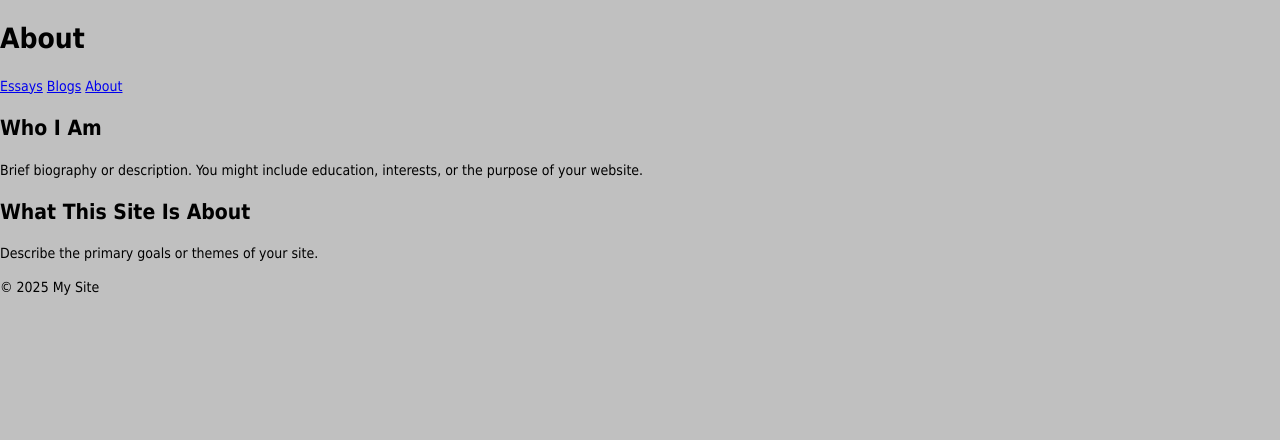
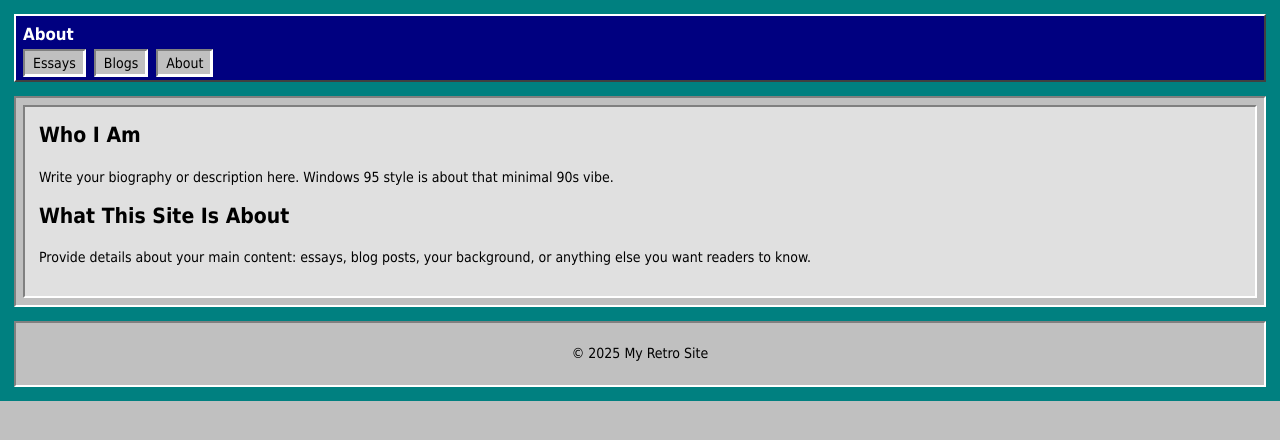
Before and after one commit to LouisBurner/louisboerner, a plain HTML site: page about.html in a window 1280 px wide. Drawn offline with Linux system fonts and the light colour scheme.

Commit message:
Update about.html

```diff
--- a/about.html
+++ b/about.html
@@ -3,34 +3,41 @@
 <head>
   <meta charset="UTF-8">
   <meta name="viewport" content="width=device-width, initial-scale=1.0">
-  <title>My Site - About</title>
+  <title>My Retro Site - About</title>
   <link rel="stylesheet" href="styles.css">
 </head>
 <body>
-  <header>
+
+<div class="win95-background">
+  <header class="win95-title-bar">
     <h1>About</h1>
-    <nav>
+    <nav class="win95-nav">
       <a href="essays.html">Essays</a>
       <a href="blogs.html">Blogs</a>
       <a href="about.html">About</a>
     </nav>
   </header>
 
-  <main>
+  <section class="window">
+    <div class="window-content">
       <h2>Who I Am</h2>
       <p>
-      Brief biography or description. You might include education, interests,
-      or the purpose of your website.
+        Write your biography or description here.
+        Windows 95 style is about that minimal 90s vibe.
       </p>
 
       <h2>What This Site Is About</h2>
       <p>
-      Describe the primary goals or themes of your site.
+        Provide details about your main content: essays, blog posts, your background,
+        or anything else you want readers to know.
       </p>
-  </main>
+    </div>
+  </section>
 
-  <footer>
-    <p>&copy; 2025 My Site</p>
+  <footer class="win95-footer">
+    <p>&copy; 2025 My Retro Site</p>
   </footer>
+</div>
+
 </body>
 </html>
```
Lines whose indentation alone changed are shown as unchanged.
